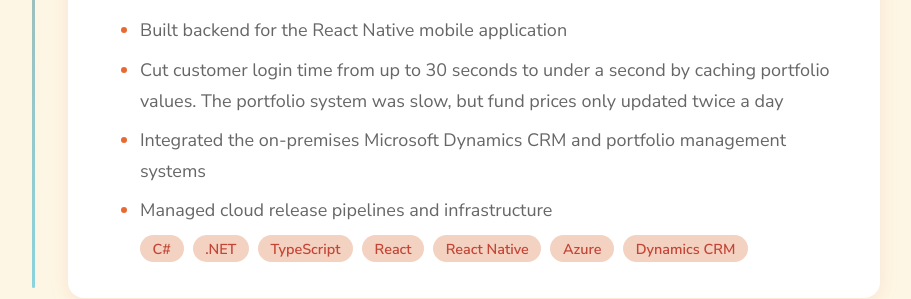
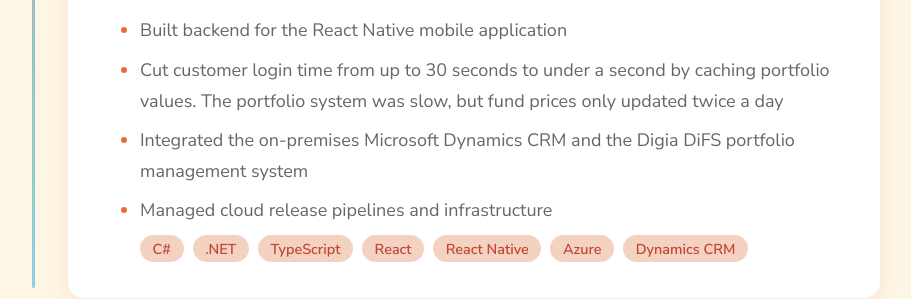
Before and after one commit to OlliTapio/website, a website: page index.html in a window 1280 px wide. Shown: the part 3987-4286 px from the top of the page, without its empty margins (184-1095 px from the left). Drawn offline with Linux system fonts and the light colour scheme.

Commit message:
Name Digia DiFS at Taaleri
Co-Authored-By: Claude Opus 5.5 <noreply@anthropic.com>

```diff
--- a/index.html
+++ b/index.html
@@ -181,7 +181,7 @@
               <li>Built backend for the React Native mobile application</li>
               <li>Cut customer login time from up to 30 seconds to under a second by caching portfolio
                 values. The portfolio system was slow, but fund prices only updated twice a day</li>
-              <li>Integrated the on-premises Microsoft Dynamics CRM and portfolio management systems</li>
+              <li>Integrated the on-premises Microsoft Dynamics CRM and the Digia DiFS portfolio management system</li>
               <li>Managed cloud release pipelines and infrastructure</li>
             </ul>
             <ul class="tech-tags" aria-label="Technologies">
```
